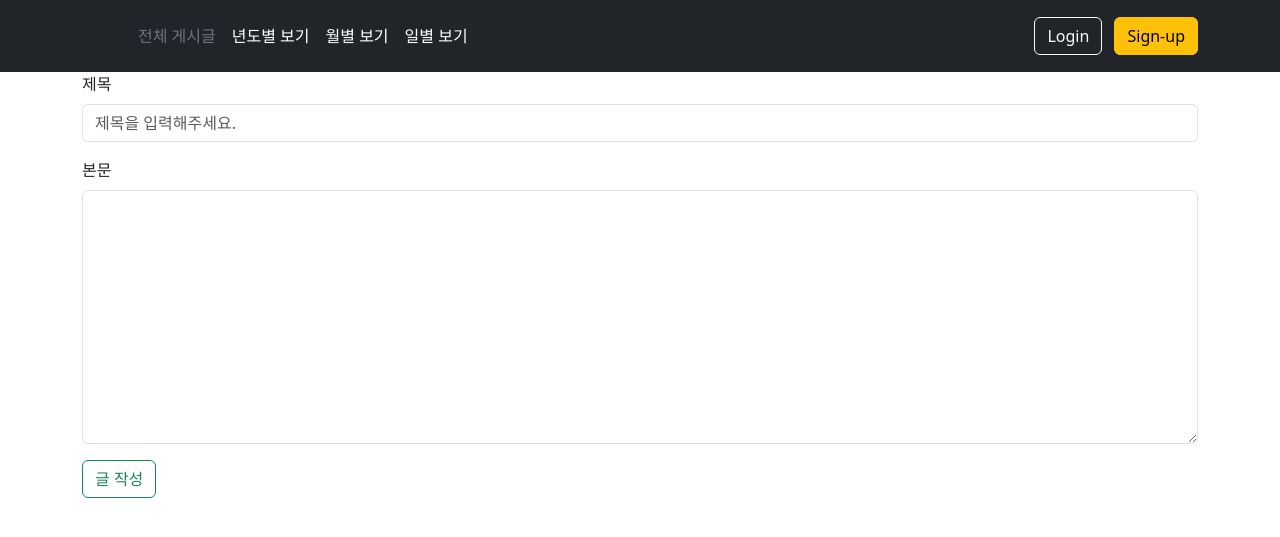
After one commit to WooRung/skku-django-board, a Django app: template board/templates/board/create.html in a window 1280 px wide. The commit adds this page. Shown: the top 537 px of the page. Run offline with Django 3.2, Linux system fonts and the light colour scheme; the template is opened without the code that fills it, so the values that code supplies are empty.

Commit message:
board create (1st)

```diff
--- /dev/null
+++ b/board/templates/board/create.html
@@ -0,0 +1,19 @@
+{% extends "./layout1.html" %}
+{% block contents %}
+  <div class="container">
+    <form action="{% url "board:create" %}" method="POST">
+      {% csrf_token %}
+
+      <div class="mb-3">
+        <label for="title" class="form-label">제목</label>
+        <input type="text" name="title" class="form-control" id="title" placeholder="제목을 입력해주세요.">
+      </div>
+      <div class="mb-3">
+        <label for="content" class="form-label">본문</label>
+        <textarea class="form-control" name="content" id="content" rows="10"></textarea>
+      </div>
+
+      <button type="submit" class="btn btn-outline-success">글 작성</button>
+    </form>
+  </div>
+{% endblock %}
--- a/board/templates/board/index.html
+++ b/board/templates/board/index.html
@@ -30,6 +30,10 @@
   </style>
 
   <div class="container mt-5">
+    <div class="mb-2 d-flex" style="flex-direction: row-reverse;">
+      <a href="{% url "board:create" %}" class="btn btn-outline-success">글 작성</a>
+    </div>
+
     <ol class="list-group row">
       {% for board in board_list %}
   {% comment %}
--- a/board/urls.py
+++ b/board/urls.py
@@ -9,4 +9,6 @@ urlpatterns = [
     path('<int:board_id>',
          views.board_detail,
          name="detail"),
+    path('create', views.board_create, name="create")
+
 ]
```
Also changed, not shown: board/views.py (+7 -0 lines).
